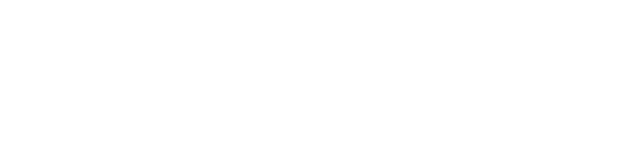
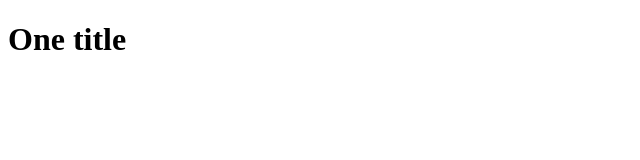
Before and after one commit to catalinmiu7/myproject, a plain HTML site: page index.html in a window 1280 px wide. Shown: the whole page, without its empty margins (0-640 px from the left). Drawn offline with Linux system fonts and the light colour scheme.

Commit message:
Added one h1

```diff
--- a/index.html
+++ b/index.html
@@ -5,6 +5,6 @@
     <title>Git two</title>
   </head>
   <body>
-
+      <h1>One title</h1>
   </body>
 </html>
```
